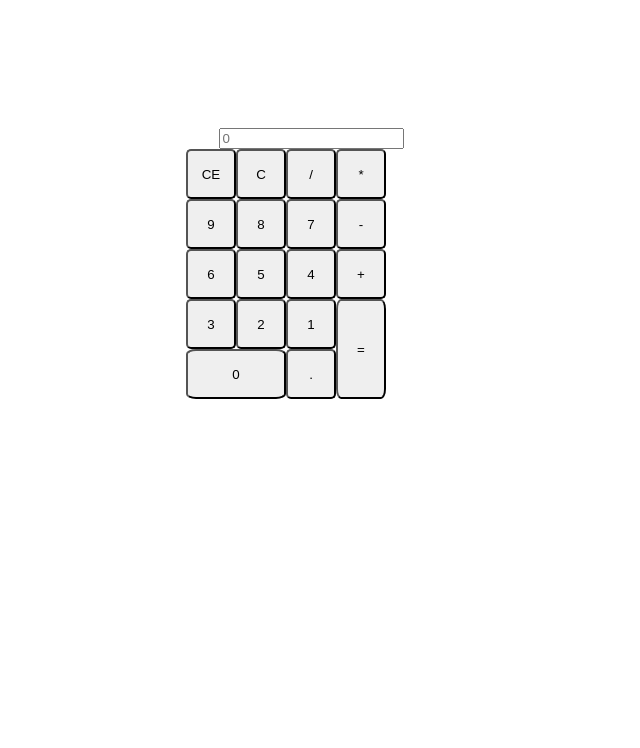
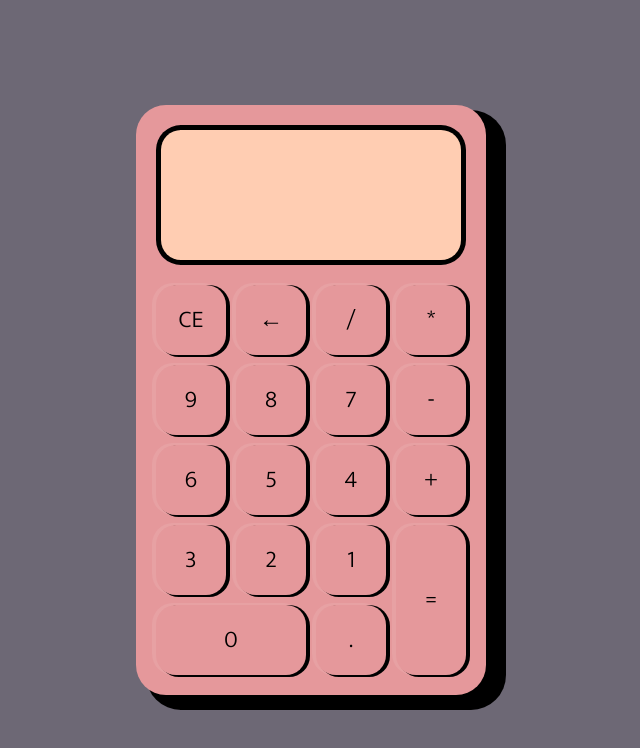
Before and after one commit to candesolange/calculadora, a plain HTML site: page index.html in a window 1280 px wide. Shown: the whole page, without its empty margins (329-969 px from the left). Drawn offline with Linux system fonts and the light colour scheme.

Commit message:
modificaciones

```diff
--- a/index.html
+++ b/index.html
@@ -5,45 +5,36 @@
     <meta http-equiv="X-UA-Compatible" content="IE=edge">
     <meta name="viewport" content="width=device-width, initial-scale=1.0">
     <title>Calculadora</title>
+    <link href="https://fonts.googleapis.com/css2?family=Mukta:wght@300&family=Noto+Sans:ital,wght@1,300&display=swap" rel="stylesheet">
     <link rel="stylesheet" href="styles.css">
+    <script src="index.js"></script>
 </head>
 <body>
-    <div class="pantalla">
-        <input type="text" placeholder="0">
+    <div class="container">
+        <div class="calculadora">
+            <div class="display">
+                <div id="valor-anterior"></div>
+                <div id="valor-actual"></div>
+            </div>
+        <button>CE</button>
+        <button>&larr;</button>
+        <button class="operador">/</button>
+        <button class="operador">*</button>
+        <button class="numero">9</button>
+        <button class="numero">8</button>
+        <button class="numero">7</button>
+        <button class="operador">-</button>
+        <button class="numero">6</button>
+        <button class="numero">5</button>
+        <button class="numero">4</button>
+        <button class="operador">+</button>
+        <button class="numero">3</button>
+        <button class="numero">2</button>
+        <button class="numero">1</button>
+        <button class="row-2 operador">=</button>
+        <button class="col-2 numero">0</button>
+        <button class="numero">.</button>
     </div>
-
-    <div class="calculadora">
-        <button>CE</button>
-        <button>C</button>
-        <button>/</button>
-        <button>*</button>
-        <br>
-        <button>9</button>
-        <button>8</button>
-        <button>7</button>
-        <button>-</button>
-        <br>
-        <button>6</button>
-        <button>5</button>
-        <button>4</button>
-        <button>+</button>
-        <br>
-        <button>3</button>
-        <button>2</button>
-        <button>1</button>
-        <span class="boton-igual">
-            <button>=</button>
-        </span>
-        <br>
-        <span class="boton-cero">
-            <button>0</button>
-        </span>
-        <span class="boton-punto">
-            <button>.</button>
-        </span>
-
-
-
-    </div>
+</div>
 </body>
 </html>
--- /dev/null
+++ b/index.js
@@ -0,0 +1,4 @@
+const displayValorAnterior = document.getElementById('valor-anterior');
+const displayValorActual = document.getElementById('valor-actual');
+const botonNumeros = document.querySelectorAll('.numero');
+const botonOperador = document.querySelectorAll('.operador');
--- a/styles.css
+++ b/styles.css
@@ -1,50 +1,76 @@
+* {
+    font-family: 'Mukta', sans-serif;
+}
 
-body{
-    padding: 0;
+body {
     margin: 0;
+    background-color: #6d6875;
 }
-.pantalla{
+
+.container {
     display: flex;
-    align-content: flex-end;
-    justify-content: space-around;
-    margin-top: 10%;
+    justify-content: center;
+    align-items: center;
+    height: 100vh;
+
 
 }
 
-.calculadora{
+.calculadora {
     display: grid;
-    justify-content: center;
-    align-content: center;
-    grid-template-columns: repeat(5, 50px); /*5 columnas de 50px*/
-    grid-template-rows: minmax(50px, auto) repeat(5, 50px); /*tamaño de 50px repetido 5 veces*/
-    min-height: 35vh;
-
+    grid-template-columns: repeat(4, 80px);
+    grid-template-rows: 160px repeat(5, 80px);
+    background-color: #e5989b;
+    padding: 15px;
+    border-radius: 30px;
+    box-shadow: 15px 10px 0px 5px;
+    /* box-shadow: eje x, eje y, opacidad, anchura, color(opcional) */
 }
 
-.calculadora > button{
+button {
     cursor: pointer;
-    border-radius: 10%;
-
+    margin: 5px;
+    padding: 0;
+    border-radius: 20px;
+    border: none;
+    font-size: 1.5em;
+    background-color: #e5989b;
+    box-shadow: 3px 1px 0px 1px #000000, -3px -1px 0px 1px #ffffff15;
 }
 
-.boton-igual > button{
-    width: 50px;
-    height: 100px;
-    cursor: pointer;
-    border-radius: 10%;
+button:active {
+    background-color: #FFCDB2;
 }
 
-.boton-cero > button{
-    width: 100px;
-    height: 50px;
-    cursor: pointer;
-    border-radius: 10%;
+
+.row-2 {
+   grid-row: span 2;
 }
 
-.boton-punto > button{
-    width: 50px;
-    height: 50px;
-    margin-left: 50px;
-    cursor: pointer;
-    border-radius: 10%;
+.col-2 {
+    grid-column: span 2;
 }
+
+.display {
+    grid-column: 1 / -1;
+    padding: 16px;
+    display: flex;
+    margin: 10px 10px 20px;
+    flex-direction: column;
+    align-items: flex-end;
+    background-color: #FFCDB2;
+    border-radius: 20px;
+    text-align: right;
+    /* space-between agrega espacio entre los valores del display */
+    justify-content: space-between;
+    word-break: break-all;
+    box-shadow: 0px 0px 0px 5px;
+}
+
+#valor-actual {
+    font-size: 1.5em;
+}
+
+#valor-anterior {
+    font-size: 2em;
+}
```
Also changed, not shown: Calculadora.js (added).
